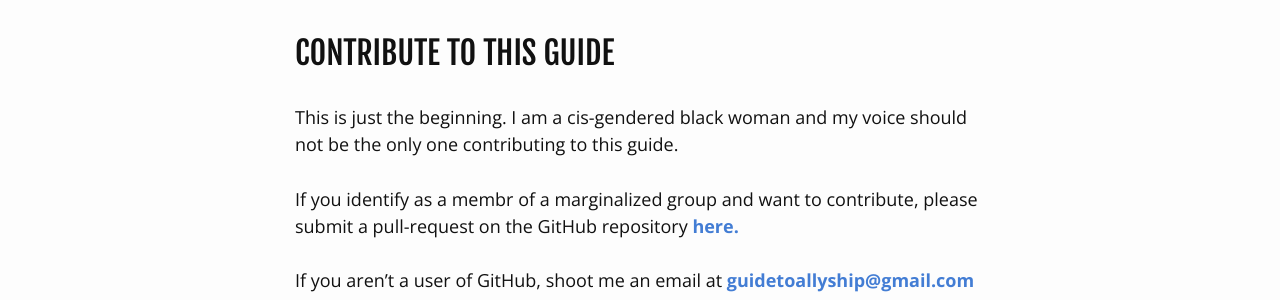
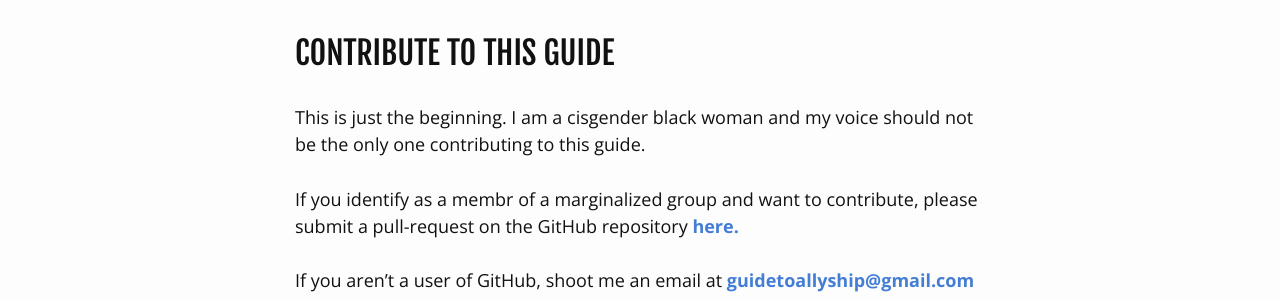
Before and after one commit to almnt/guide-to-allyship, a Jekyll site: the page built from index.html, in a window 1280 px wide and 900 px high, scrolled down 4937 px. Shown: the part 472-772 px from the top of the window. Built offline with Jekyll 4.4.1, drawn with Linux system fonts in a browser that asks for light colours.

Commit message:
cis-gendered => cisgender

```diff
--- a/index.html
+++ b/index.html
@@ -104,7 +104,7 @@ layout: default
 
 <h2 id="contribute">Contribute to this guide</h2>
 
-<p>This is just the beginning. I am a cis-gendered black woman and my voice should not be the only one contributing to this guide.</p>
+<p>This is just the beginning. I am a cisgender black woman and my voice should not be the only one contributing to this guide.</p>
 
 <p>If you identify as a membr of a marginalized group and want to contribute, please submit a pull-request on the GitHub repository <a href="https://github.com/almnt/guide-to-allyship" target="_blank">here.</a></p>
 
```
